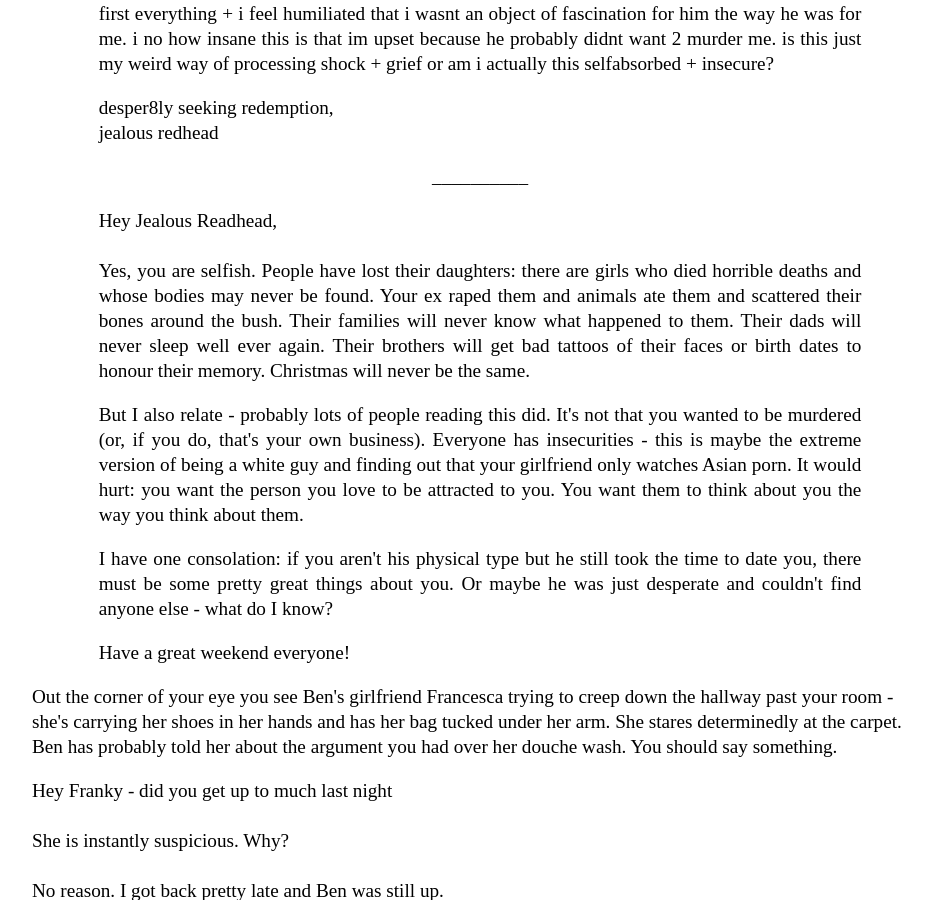
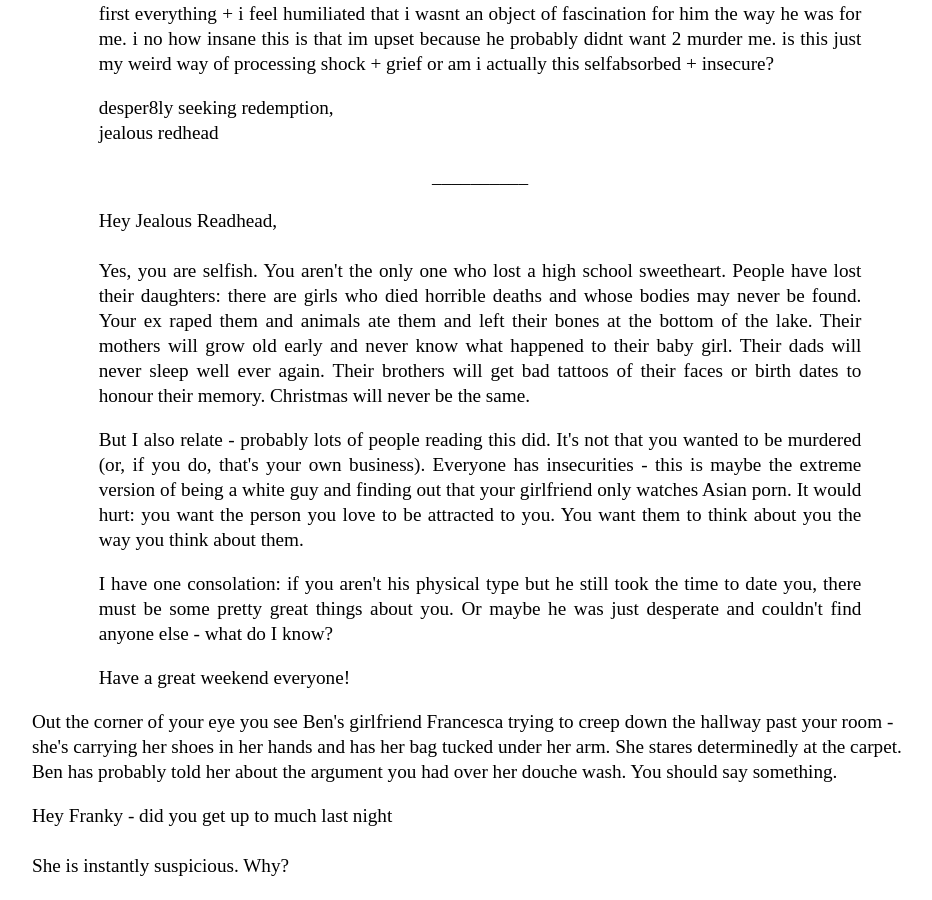
Before and after one commit to Pinelife/pinelife.github.io, a Jekyll site: the page built from Hellhole/Room7.html, in a window 1280 px wide and 900 px high, scrolled down 562 px. Shown: the whole window, without its empty margins (160-1092 px from the left). Built offline with Jekyll 4.4.1, drawn with Linux system fonts in a browser that asks for light colours.

Commit message:
Update Room7.html

```diff
--- a/Hellhole/Room7.html
+++ b/Hellhole/Room7.html
@@ -37,10 +37,10 @@ __________
 <p style="text-align:justify" class="indented">
   Hey Jealous Readhead, <br/>
    <br/>
-  Yes, you are selfish. People have lost their daughters: there are girls who died horrible deaths and whose bodies may never be found.
-  Your ex raped them and animals ate them and scattered their bones around the bush. Their families will never know what happened to
-  them. Their dads will never sleep well ever again. Their brothers will get bad tattoos of their faces or birth dates to honour their
-  memory. Christmas will never be the same.
+  Yes, you are selfish. You aren't the only one who lost a high school sweetheart. People have lost their daughters: there are girls
+  who died horrible deaths and whose bodies may never be found. Your ex raped them and animals ate them and left their bones at the bottom of the lake.
+  Their mothers will grow old early and never know what happened to their baby girl. Their dads will never sleep well ever
+  again. Their brothers will get bad tattoos of their faces or birth dates to honour their memory. Christmas will never be the same.
 </p>
   <p style="text-align:justify" class="indented">
   But I also relate - probably lots of people reading this did. It's not that you wanted to be
```
